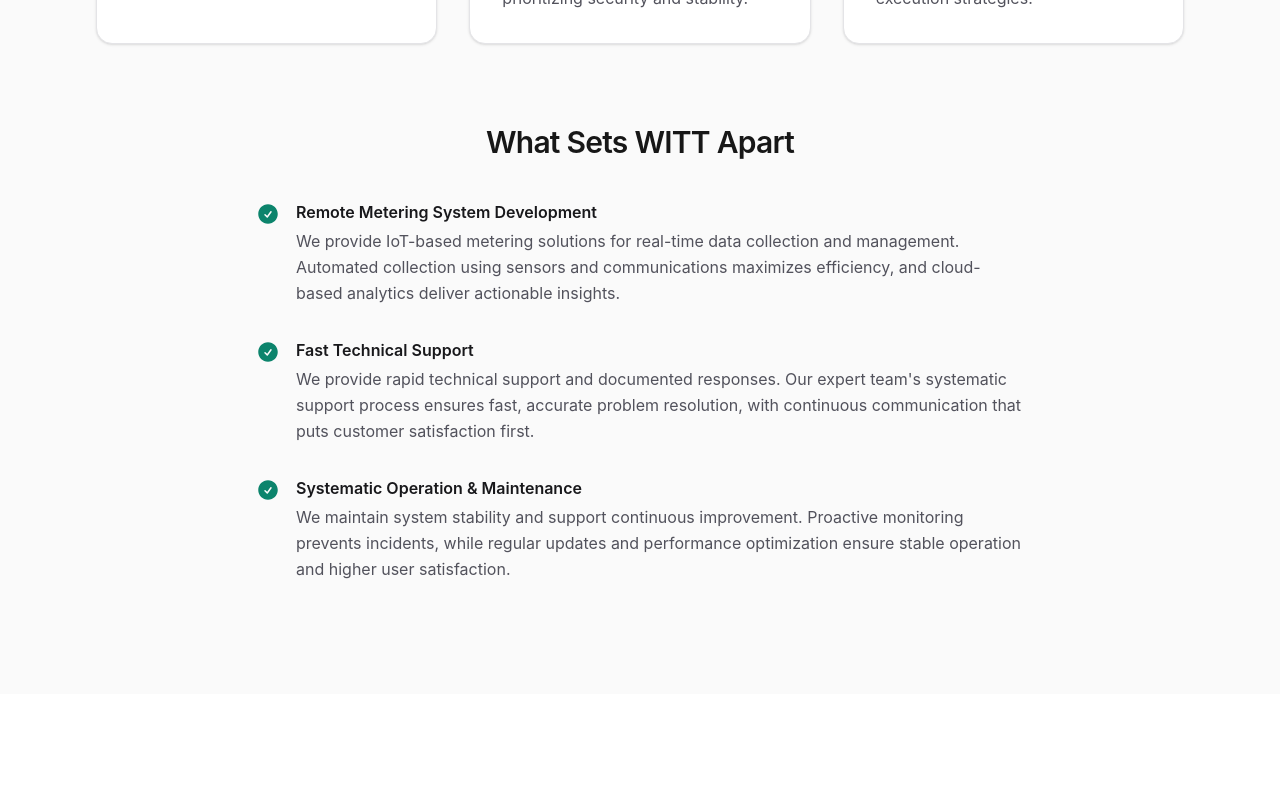
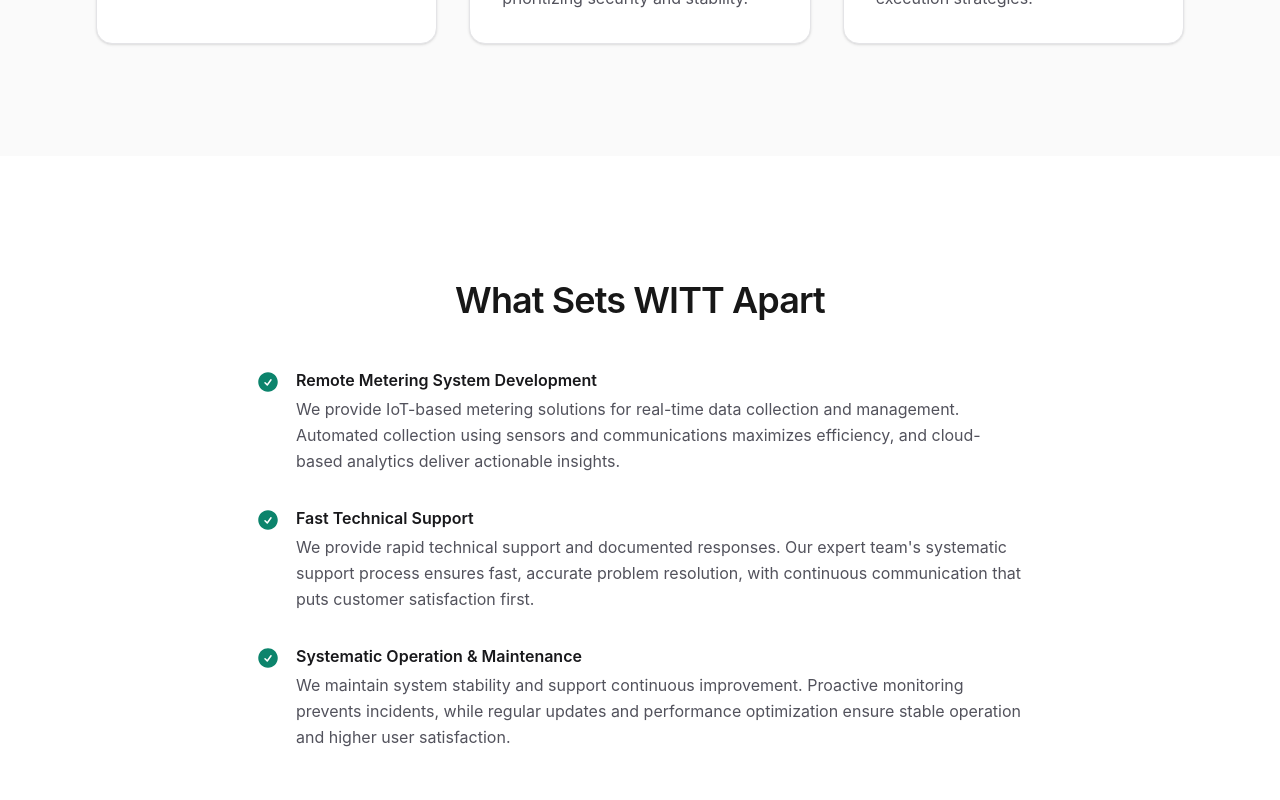
Before and after one commit to witt-company/witt-homepage, a Next.js app: page /en in a window 1280 px wide. Shown: the part 2140-2940 px from the top of the page. Built offline with nearby package versions, Linux system fonts and the light colour scheme; a web font is replaced by a local one.

Commit message:
refactor: split technology into its own section

```diff
--- a/src/app/[locale]/page.tsx
+++ b/src/app/[locale]/page.tsx
@@ -5,6 +5,7 @@
 import { Contact } from "@/components/sections/Contact";
 import { Hero } from "@/components/sections/Hero";
 import { Services } from "@/components/sections/Services";
+import { Technology } from "@/components/sections/Technology";
 import { hasLocale } from "@/i18n/config";
 import { getDictionary } from "@/i18n/dictionaries";
 
@@ -22,6 +23,7 @@
       <Hero content={dict.hero} />
       <About content={dict.about} />
       <Services content={dict.services} />
+      <Technology content={dict.technology} />
       <Clients content={dict.clients} />
       <Contact content={dict.contact} />
     </main>
--- a/src/components/sections/Services.tsx
+++ b/src/components/sections/Services.tsx
@@ -6,7 +6,6 @@
 
 import { Card } from "@/components/ui/Card";
 import { Container } from "@/components/ui/Container";
-import { FeatureItem } from "@/components/ui/FeatureItem";
 import { Section } from "@/components/ui/Section";
 import { SectionHeading } from "@/components/ui/SectionHeading";
 import type { Dictionary } from "@/i18n/types";
@@ -40,18 +39,6 @@
             );
           })}
         </div>
-
-        {/* 차별화 기술 강점 (기존 Technology 흡수) */}
-        <div className="mt-20">
-          <h3 className="text-center text-2xl font-semibold tracking-tight sm:text-3xl">
-            {content.strengthsTitle}
-          </h3>
-          <div className="mx-auto mt-10 grid max-w-3xl gap-8">
-            {content.strengths.map((s) => (
-              <FeatureItem key={s.title} title={s.title} body={s.body} />
-            ))}
-          </div>
-        </div>
       </Container>
     </Section>
   );
--- /dev/null
+++ b/src/components/sections/Technology.tsx
@@ -0,0 +1,29 @@
+import { Container } from "@/components/ui/Container";
+import { FeatureItem } from "@/components/ui/FeatureItem";
+import { Section } from "@/components/ui/Section";
+import { SectionHeading } from "@/components/ui/SectionHeading";
+import type { Dictionary } from "@/i18n/types";
+
+type TechnologyProps = {
+  content: Dictionary["technology"];
+};
+
+export function Technology({ content }: TechnologyProps) {
+  return (
+    <Section id="technology" tone="default">
+      <Container>
+        <SectionHeading title={content.heading} align="center" />
+
+        <div className="mx-auto mt-12 grid max-w-3xl gap-8">
+          {content.features.map((feature) => (
+            <FeatureItem
+              key={feature.title}
+              title={feature.title}
+              body={feature.body}
+            />
+          ))}
+        </div>
+      </Container>
+    </Section>
+  );
+}
--- a/src/i18n/types.ts
+++ b/src/i18n/types.ts
@@ -14,9 +14,8 @@
     heading: string;
     subtitle: string;
     items: Item[];
-    strengthsTitle: string;
-    strengths: Item[];
   };
+  technology: { heading: string; features: Item[] };
   clients: { heading: string; subtitle: string };
   contact: {
     heading: string;
```
